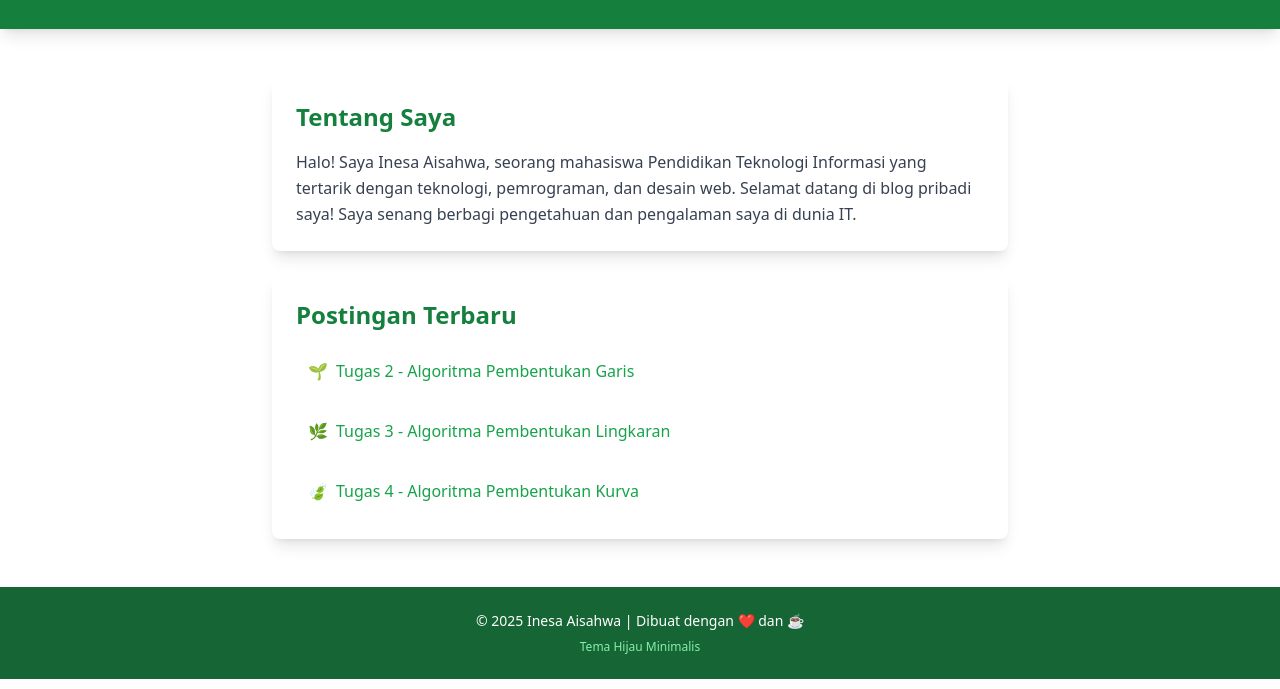
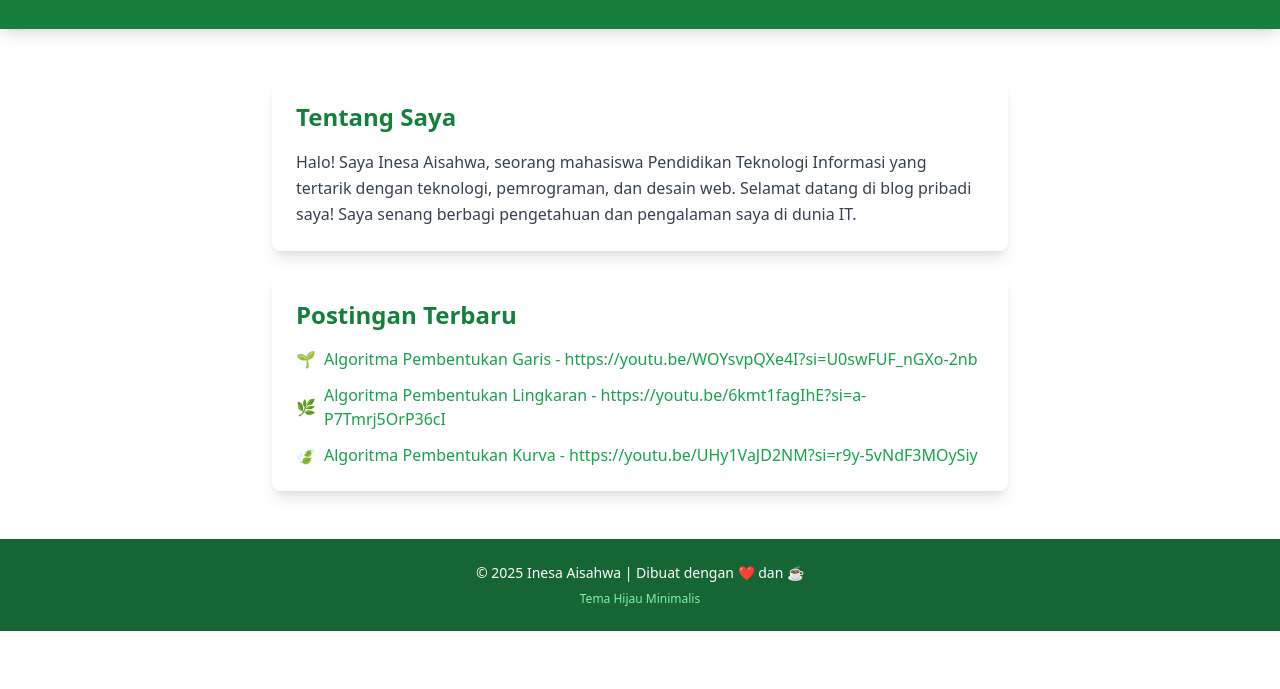
Before and after one commit to Inesa27/2413025042, a plain HTML site: page index.html in a window 1280 px wide. Shown: the part 111-800 px from the top of the page. Drawn offline with nearby package versions, Linux system fonts and the light colour scheme.

Commit message:
index.html

```diff
--- a/index.html
+++ b/index.html
@@ -30,30 +30,21 @@
             <h2 class="text-2xl font-semibold mb-4 text-green-700">Postingan Terbaru</h2>
             <ul class="space-y-3">
                 <li>
-                    <a href="https://youtu.be/WOYsvpQXe4I?si=U0swFUF_nGXo-2nb"
-                       class="block p-3 rounded hover:bg-green-50 text-green-600 hover:text-green-800 hover:underline transition">
-                        <div class="flex items-center">
-                            <span class="mr-2">🌱</span>
-                            <span>Tugas 2 - Algoritma Pembentukan Garis</span>
-                        </div>
+                    <a href="https://youtu.be/WOYsvpQXe4I?si=U0swFUF_nGXo-2nb" class="text-green-600 hover:text-green-800 hover:underline flex items-center">
+                        <span class="mr-2">🌱</span>
+                        <span>Algoritma Pembentukan Garis - https://youtu.be/WOYsvpQXe4I?si=U0swFUF_nGXo-2nb</span>
                     </a>
                 </li>
                 <li>
-                    <a href="https://youtu.be/6kmt1fagIhE?si=a-P7Tmrj5OrP36cI"
-                       class="block p-3 rounded hover:bg-green-50 text-green-600 hover:text-green-800 hover:underline transition">
-                        <div class="flex items-center">
-                            <span class="mr-2">🌿</span>
-                            <span>Tugas 3 - Algoritma Pembentukan Lingkaran</span>
-                        </div>
+                    <a href="https://youtu.be/6kmt1fagIhE?si=a-P7Tmrj5OrP36cI" class="text-green-600 hover:text-green-800 hover:underline flex items-center">
+                        <span class="mr-2">🌿</span>
+                        <span>Algoritma Pembentukan Lingkaran - https://youtu.be/6kmt1fagIhE?si=a-P7Tmrj5OrP36cI</span>
                     </a>
                 </li>
                 <li>
-                    <a href="https://youtu.be/UHy1VaJD2NM?si=r9y-5vNdF3MOySiy"
-                       class="block p-3 rounded hover:bg-green-50 text-green-600 hover:text-green-800 hover:underline transition">
-                        <div class="flex items-center">
-                            <span class="mr-2">🍃</span>
-                            <span>Tugas 4 - Algoritma Pembentukan Kurva</span>
-                        </div>
+                    <a href="https://youtu.be/UHy1VaJD2NM?si=r9y-5vNdF3MOySiy" class="text-green-600 hover:text-green-800 hover:underline flex items-center">
+                        <span class="mr-2">🍃</span>
+                        <span>Algoritma Pembentukan Kurva - https://youtu.be/UHy1VaJD2NM?si=r9y-5vNdF3MOySiy</span>
                     </a>
                 </li>
             </ul>
```
